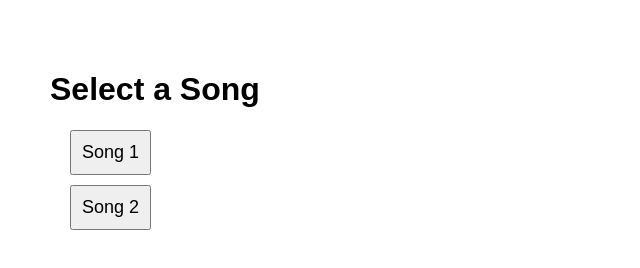
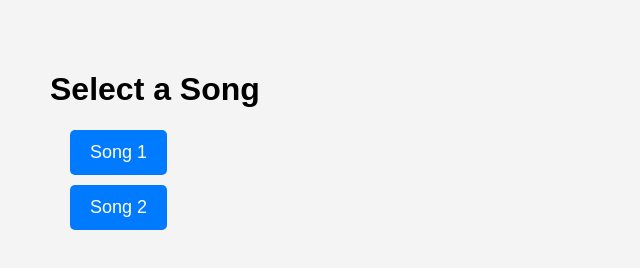
Before and after one commit to Teejay225-src/songs, a plain HTML site: page index.html in a window 1280 px wide. Shown: the whole page, without its empty margins (0-640 px from the left). Drawn offline with Linux system fonts and the light colour scheme.

Commit message:
Update index.html

```diff
--- a/index.html
+++ b/index.html
@@ -5,16 +5,25 @@
     <meta name="viewport" content="width=device-width, initial-scale=1.0">
     <title>Song Lyrics Slider</title>
     <style>
-        body { font-family: Arial, sans-serif; text-align: center; margin: 0; padding: 0; }
+        body { font-family: Arial, sans-serif; text-align: center; margin: 0; padding: 0; background-color: #f4f4f4; }
         .slide { display: none; padding: 50px; text-align: left; }
         .active { display: block; }
         .song-button, .back-button {
             display: block;
             margin: 10px 0 10px 20px;
-            padding: 10px;
+            padding: 12px 20px;
             font-size: 18px;
             cursor: pointer;
             text-align: left;
+            background-color: #007BFF;
+            color: white;
+            border: none;
+            border-radius: 5px;
+            transition: background-color 0.3s ease, transform 0.2s ease;
+        }
+        .song-button:hover, .back-button:hover {
+            background-color: #0056b3;
+            transform: scale(1.05);
         }
     </style>
 </head>
```
